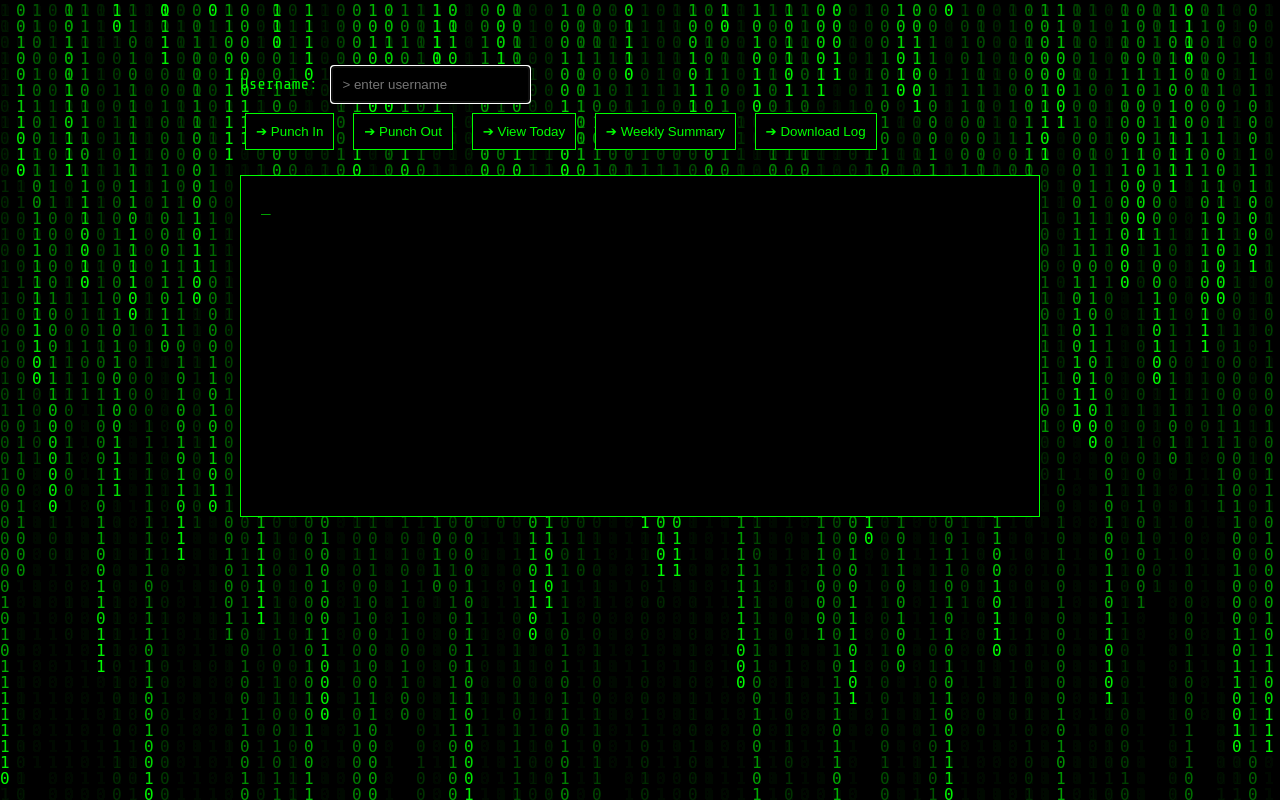
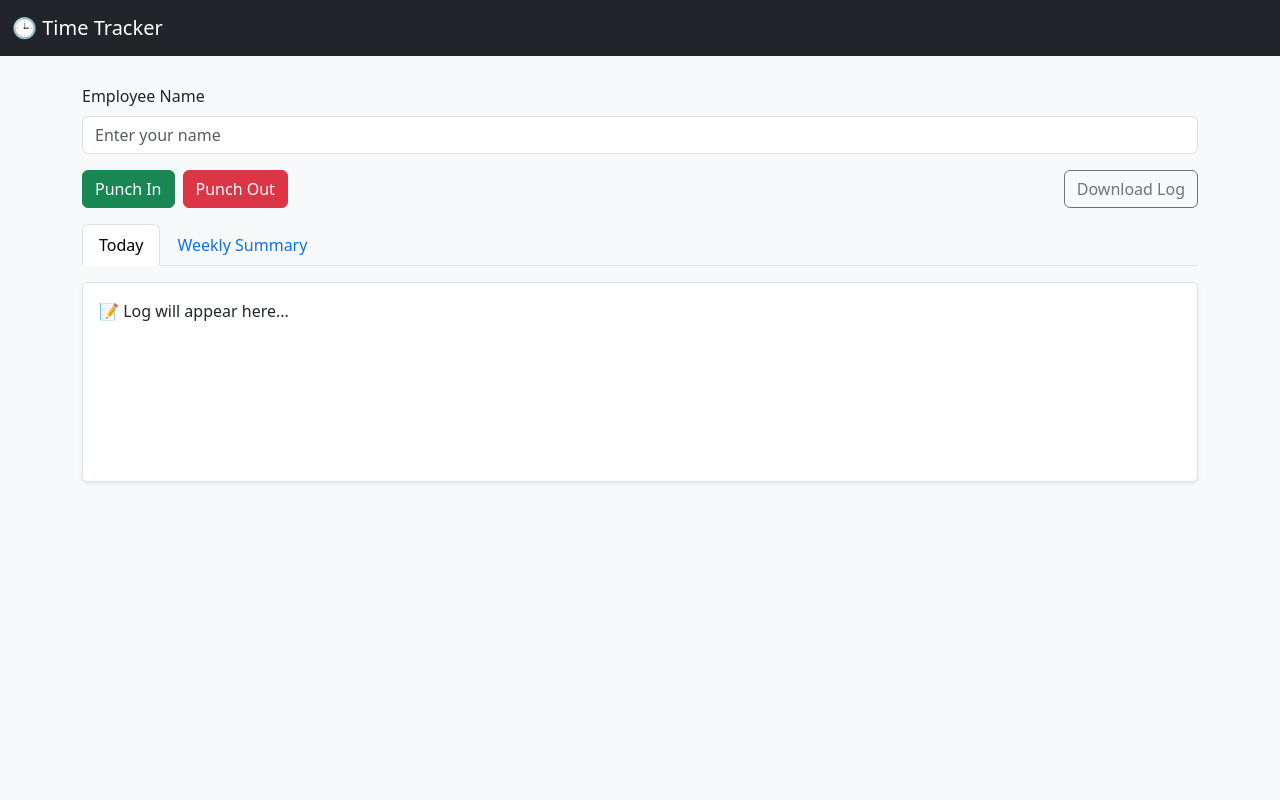
Before and after one commit to Jcarrera007/time-tracker, a Python web app: template templates/index.html in a window 1280 px wide. Run offline with Jinja, Linux system fonts and the light colour scheme; the template is opened without the code that fills it, so the values that code supplies are empty; some libraries are stand-ins or nearby versions.

Commit message:
updated the whole ui system look

```diff
--- a/templates/index.html
+++ b/templates/index.html
@@ -2,31 +2,48 @@
 <html lang="en">
 <head>
   <meta charset="UTF-8">
-  <title>Hacker Terminal - Time Tracker</title>
-  <link href="https://fonts.googleapis.com/css2?family=Share+Tech+Mono&display=swap" rel="stylesheet">
-  <link rel="stylesheet" href="{{ url_for('static', filename='style.css') }}">
-  <script src="{{ url_for('static', filename='app.js') }}" defer></script>
-  <script src="{{ url_for('static', filename='matrix.js') }}" defer></script>
+  <title>Company Time Tracker</title>
+  <meta name="viewport" content="width=device-width, initial-scale=1">
+  <!-- Bootstrap 5 CDN -->
+  <link href="https://cdn.jsdelivr.net/npm/bootstrap@5.3.0/dist/css/bootstrap.min.css" rel="stylesheet">
+  <style>
+    body { padding-top: 60px; background-color: #f8f9fa; }
+    .output-box { white-space: pre-wrap; background: #fff; border-radius: 5px; padding: 1rem; min-height: 200px; }
+  </style>
 </head>
 <body>
-  <canvas id="matrix"></canvas>
+  <nav class="navbar navbar-expand-lg navbar-dark bg-dark fixed-top">
+    <div class="container-fluid">
+      <a class="navbar-brand" href="#">🕒 Time Tracker</a>
+    </div>
+  </nav>
 
-  <div class="terminal">
-    <h1 id="welcome-text"></h1>
-    <div class="prompt">
-      Username: <input type="text" id="username" placeholder="> enter username" autofocus />
+  <div class="container mt-4">
+    <div class="mb-3">
+      <label for="username" class="form-label">Employee Name</label>
+      <input type="text" id="username" class="form-control" placeholder="Enter your name">
     </div>
-    <div class="prompt">
-      <button onclick="punch('IN')">➔ Punch In</button>
-      <button onclick="punch('OUT')">➔ Punch Out</button>
-      <button onclick="viewToday()">➔ View Today</button>
-      <button onclick="viewWeek()">➔ Weekly Summary</button>
-      <button onclick="downloadLog()">➔ Download Log</button>
+
+    <div class="d-flex gap-2 mb-3">
+      <button class="btn btn-success" onclick="punch('IN')">Punch In</button>
+      <button class="btn btn-danger" onclick="punch('OUT')">Punch Out</button>
+      <button class="btn btn-outline-secondary ms-auto" onclick="downloadLog()">Download Log</button>
     </div>
-    <pre id="output" class="output">_</pre>
+
+    <ul class="nav nav-tabs mb-3" id="logTabs">
+      <li class="nav-item">
+        <a class="nav-link active" onclick="viewToday()" href="#">Today</a>
+      </li>
+      <li class="nav-item">
+        <a class="nav-link" onclick="viewWeek()" href="#">Weekly Summary</a>
+      </li>
+    </ul>
+
+    <div class="output-box border shadow-sm" id="output">📝 Log will appear here...</div>
   </div>
 
-  <!-- Optional: Typing SFX -->
-  <audio id="type-sfx" src="https://www.soundjay.com/mechanical/mechanical-keyboard-1.mp3" preload="auto"></audio>
+  <!-- Bootstrap JS and your app script -->
+  <script src="https://cdn.jsdelivr.net/npm/bootstrap@5.3.0/dist/js/bootstrap.bundle.min.js"></script>
+  <script src="{{ url_for('static', filename='app.js') }}"></script>
 </body>
 </html>
```
